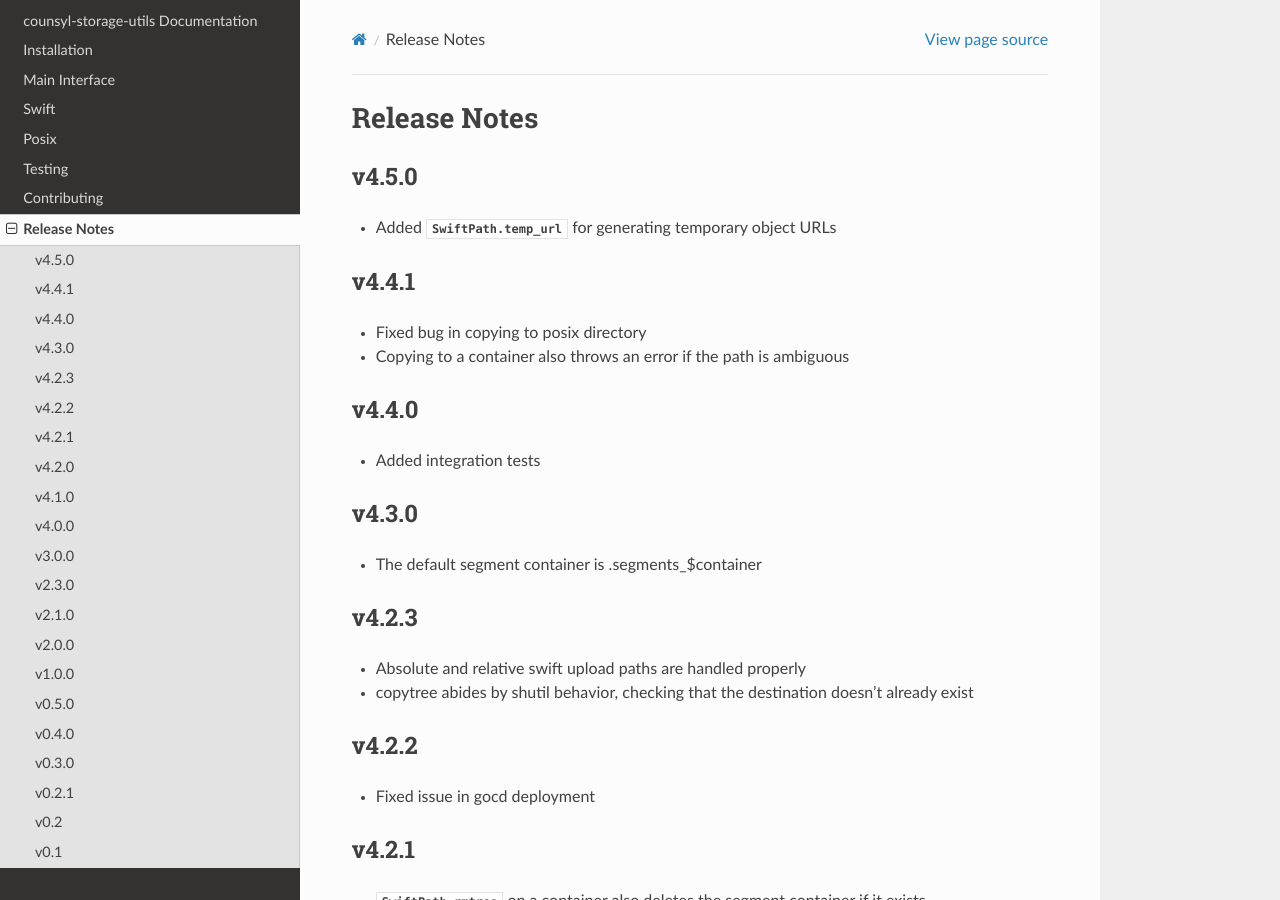
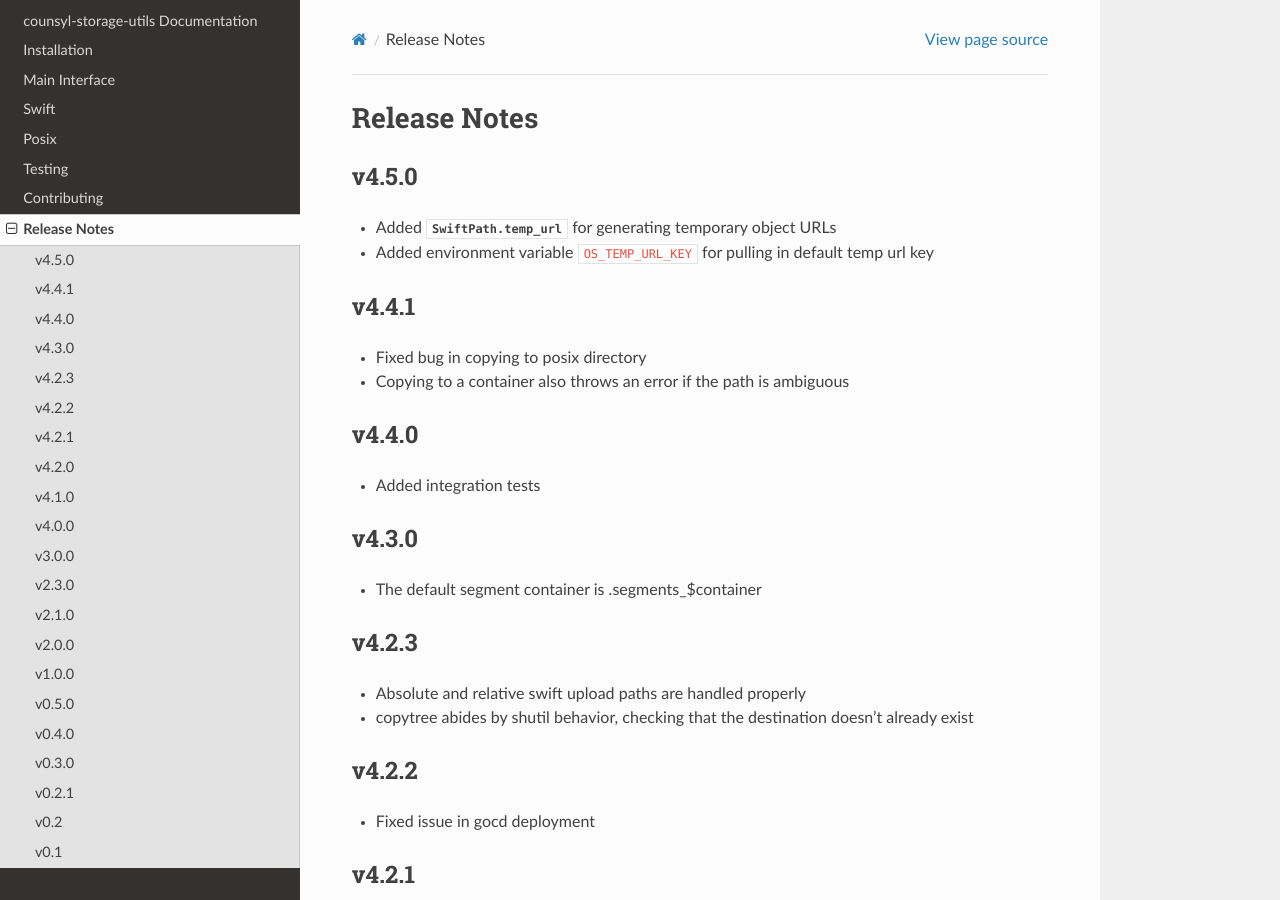
Before and after one commit to counsyl/stor, a Sphinx documentation site: the page built from docs/release_notes.rst, in a window 1280 px wide and 900 px high. Built offline with Sphinx 7.4.7 and the Read the Docs theme 2.0.0, drawn with Linux system fonts in a browser that asks for light colours; the version number could not be read and is left out.

Commit message:
added release note about new env var

```diff
--- a/docs/release_notes.rst
+++ b/docs/release_notes.rst
@@ -5,6 +5,7 @@ v4.5.0
 ------
 
 * Added `SwiftPath.temp_url` for generating temporary object URLs
+* Added environment variable ``OS_TEMP_URL_KEY`` for pulling in default temp url key
 
 v4.4.1
 ------
```
